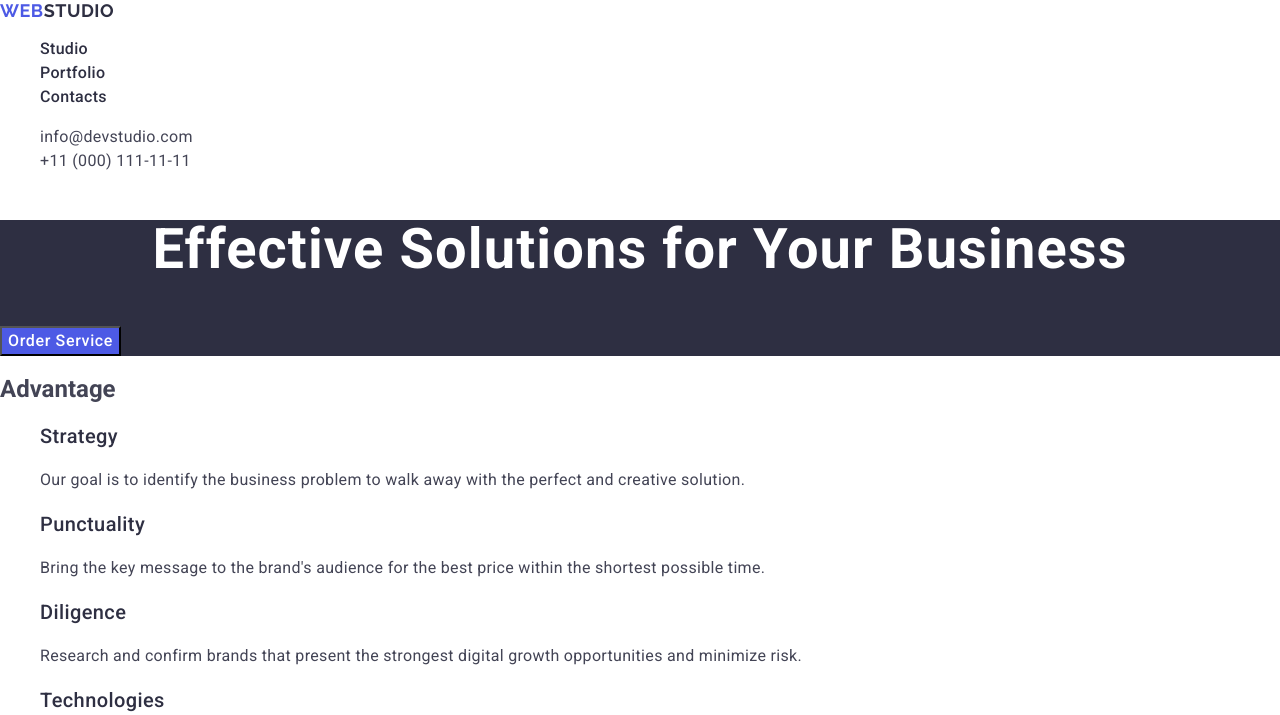
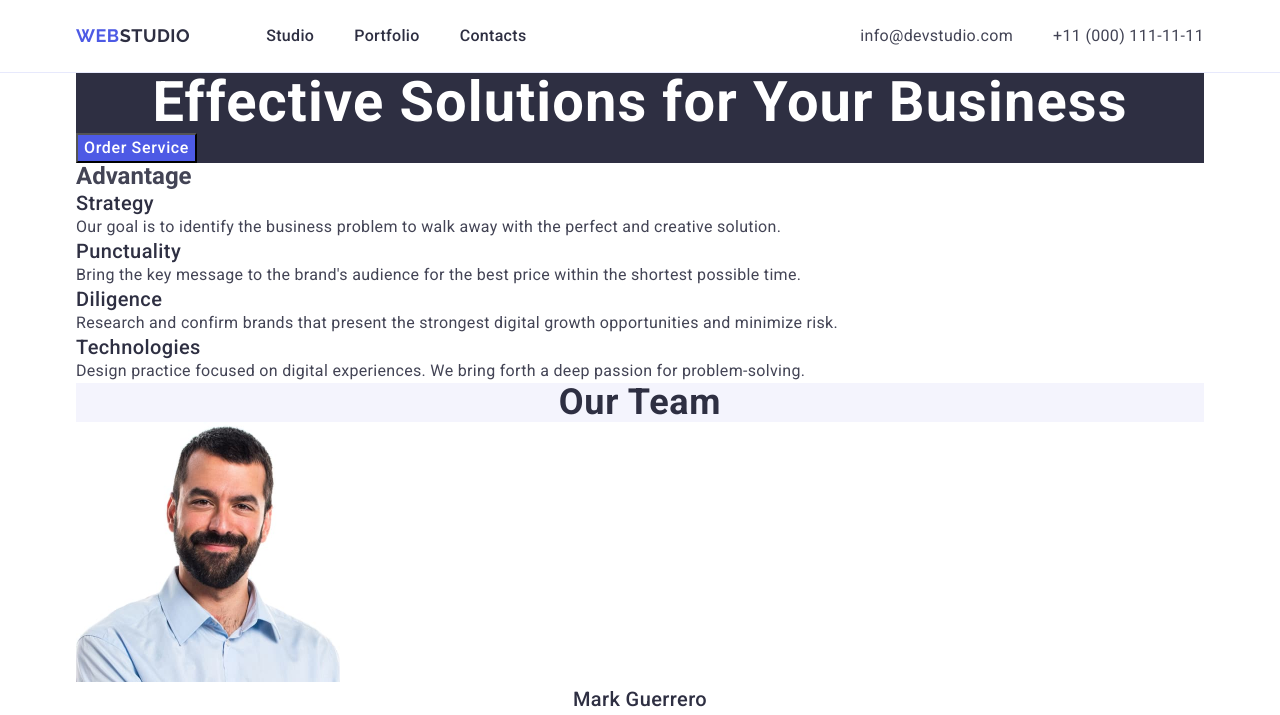
Before and after one commit to olena-pantsyru/goit-markup-hw-03, a plain HTML site: page index.html in a window 1280 px wide. Shown: the top 715 px of the page. Drawn offline with nearby package versions, Linux system fonts and the light colour scheme.

Commit message:
heder direction

```diff
--- a/css/styles.css
+++ b/css/styles.css
@@ -10,13 +10,42 @@
 
   ul, ol {
     list-style-type: none;
+    margin: 0;
+    padding: 0;
   }
+
+  h1, h2, h3, h4, h5, h6, p {
+    margin: 0;
+  }
+
   a {
     text-decoration: none;
   }
 
+  .container {
+    max-width: 1158px;
+    padding: 0 15px;
+    margin: 0 auto;
+  }
+
     /* header */
+    .page-header {
+      border-bottom: 1px solid #e7e9fc;
+    }
 
+    .header-container {
+      display: flex;
+      align-items: center;
+    }
+    .header-nav {
+      display: flex;
+      align-items: center;
+        }
+.nav-list {
+  display: flex;
+  align-items: center;
+  gap: 40px;
+}
   .logo {
     font-family: "Raleway", sans-serif;
     font-weight: 700;
@@ -37,6 +66,8 @@
   line-height: 1.5;
   letter-spacing: 0.02em;
   color: #2e2f42;
+  display: block;
+  padding: 24px 0;
 }
 
 .nav-link:focus,
@@ -47,17 +78,32 @@
 }
 .contacts {
   font-style: normal;
+  margin-left: auto;
 }
+.contacts-list {
+  display: flex;
+  align-items: center;
+  gap: 40px;
+}
+
 .contacts-link {
     font-size: 16px;
     line-height: 1.5;
     letter-spacing: 0.02em;
     color: #434455;
+    padding: 24px 0;
+    display: block;
+
 }
 
 /* hero */
 .page-hero {
   background-color: #2e2f42;
+}
+
+.header-logo {
+  padding: 24px 0;
+  margin-right: 76px;
 }
 .title-hero {
   font-weight: 700;
--- a/index.html
+++ b/index.html
@@ -24,6 +24,7 @@
   </head>
   <body>
     <header class="page-header">
+      <div class="container header-container">
         <nav class="header-nav">
           <a class="logo header-logo" href="./index.html"
             >Web<span class="logo-part">Studio</span></a
@@ -50,8 +51,11 @@
             </li>
           </ul>
         </address>
+      </div>
     </header>
+
     <main class="page-main">
+      <div class="container">
         <!-- hero -->
         <section class="page-hero">
           <h1 class="title-hero">Effective Solutions for Your Business</h1>
@@ -64,8 +68,8 @@
             <li class="advantage-item">
               <h3 class="title-advantage-item">Strategy</h3>
               <p class="text-advantage-item">
-              Our goal is to identify the business problem to walk away with the
-              perfect and creative solution.
+                Our goal is to identify the business problem to walk away with
+                the perfect and creative solution.
               </p>
             </li>
             <li class="advantage-item">
@@ -174,17 +178,20 @@
             </li>
           </ul>
         </section>
+      </div>
     </main>
     <!--footer-->
 
     <footer class="page-footer">
+      <div class="container">
         <a class="logo footer-logo" href="./index.html"
           >Web<span class="logo-part">Studio</span></a
         >
         <p class="footer-text">
-        Increase the flow of customers and sales for your business with digital
-        marketing & growth solutions.
+          Increase the flow of customers and sales for your business with
+          digital marketing & growth solutions.
         </p>
+      </div>
     </footer>
   </body>
 </html>
```
Lines whose indentation alone changed are shown as unchanged.
